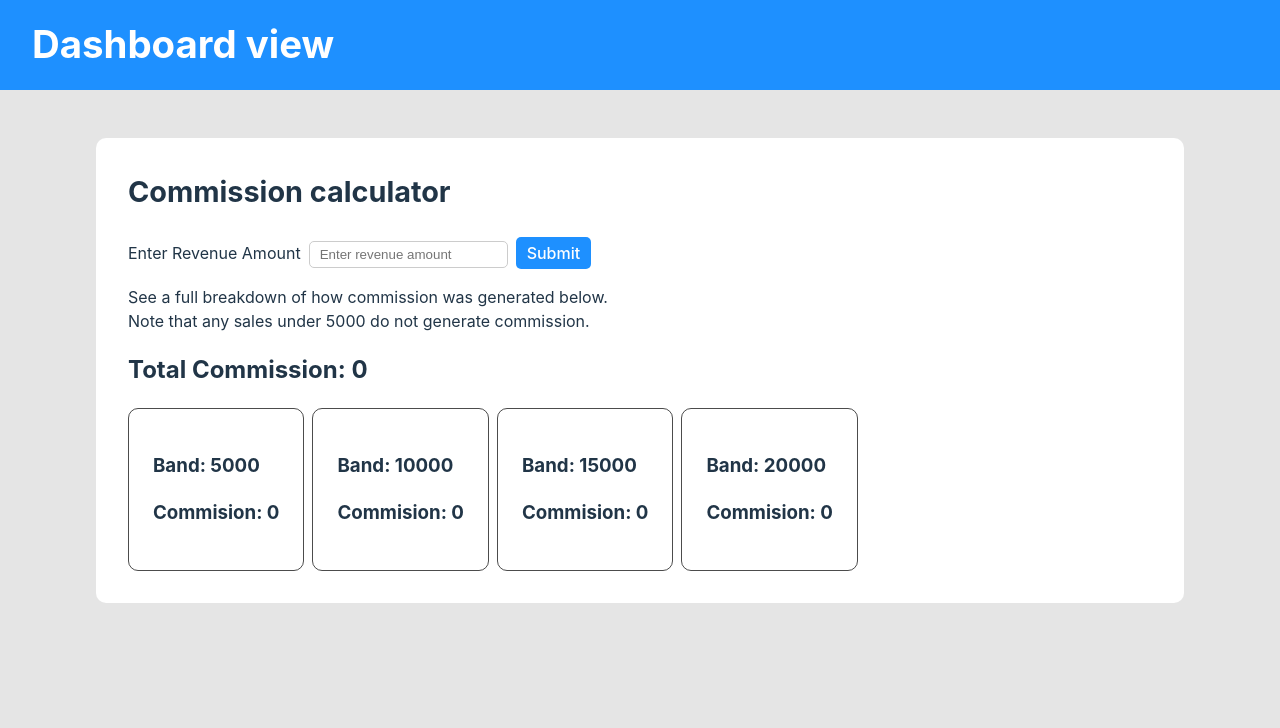
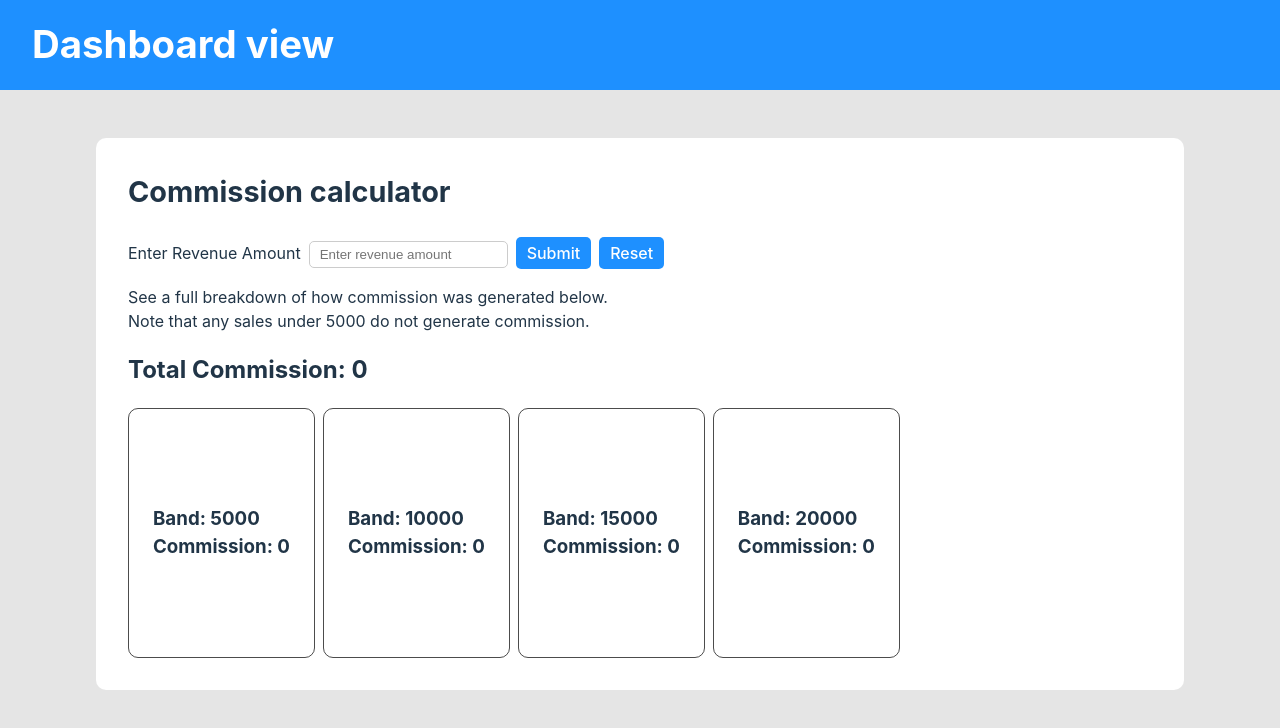
Before and after one commit to Floony7/sales-commission-widget, a React (Vite) app: page / in a window 1280 px wide. Shown: the top 728 px of the page. Built offline with nearby package versions, Linux system fonts and the light colour scheme.

Commit message:
Refinements, remove comments

```diff
--- a/src/App.tsx
+++ b/src/App.tsx
@@ -14,13 +14,10 @@ function App() {
       console.warn('Invalid amount');
       return;
     }
-    // Calculate and update state object for each commission band
     setRevenue(amount);
-
-    // Clear input
     setInputAmount('');
   };
-  console.log('REVENUE', revenue, inputAmount);
+  // console.log('REVENUE', revenue, inputAmount);
   return (
     <AppWrapper>
       <InnerWrapper>
@@ -40,9 +37,11 @@ function App() {
           <Button type="submit" style={{ marginLeft: '0.5rem' }}>
             Submit
           </Button>
+          <Button onClick={() => setRevenue(0)} style={{ marginLeft: '0.5rem' }}>
+            Reset
+          </Button>
         </form>
         <CommissionCalculator revenue={revenue} />
-        {/* <CommissionChart /> */}
       </InnerWrapper>
     </AppWrapper>
   );
--- a/src/components/card.component.tsx
+++ b/src/components/card.component.tsx
@@ -5,7 +5,7 @@ export const WidgetCard = ({ band, commission }: Breakdown) => {
   return (
     <WidgetItem>
       <h3>Band: {band}</h3>
-      <h3>Commision: {commission}</h3>
+      <h3>Commission: {commission}</h3>
     </WidgetItem>
   );
 };
--- a/src/components/commission-calculator.styles.ts
+++ b/src/components/commission-calculator.styles.ts
@@ -7,13 +7,16 @@ export const WidgetGrid = styled.section`
 
 export const WidgetItem = styled.div`
     border: 1px solid rgba(0, 0, 0, 0.7);
+    display: flex;
+    flex-direction: column;
+    justify-content: center;
     border-radius: 10px;
     padding: 1.5rem;
+    min-height: 200px;
     height: auto;
+
+    h3 {
+        padding: 0;
+        margin: 0;
+    }
 `;
-
-export const WidgetGrid2 = styled.section`
-    display: grid;
-    grid-template-columns: repeat(5, 1fr)
-    gap: 0.5rem;
-`;
```
